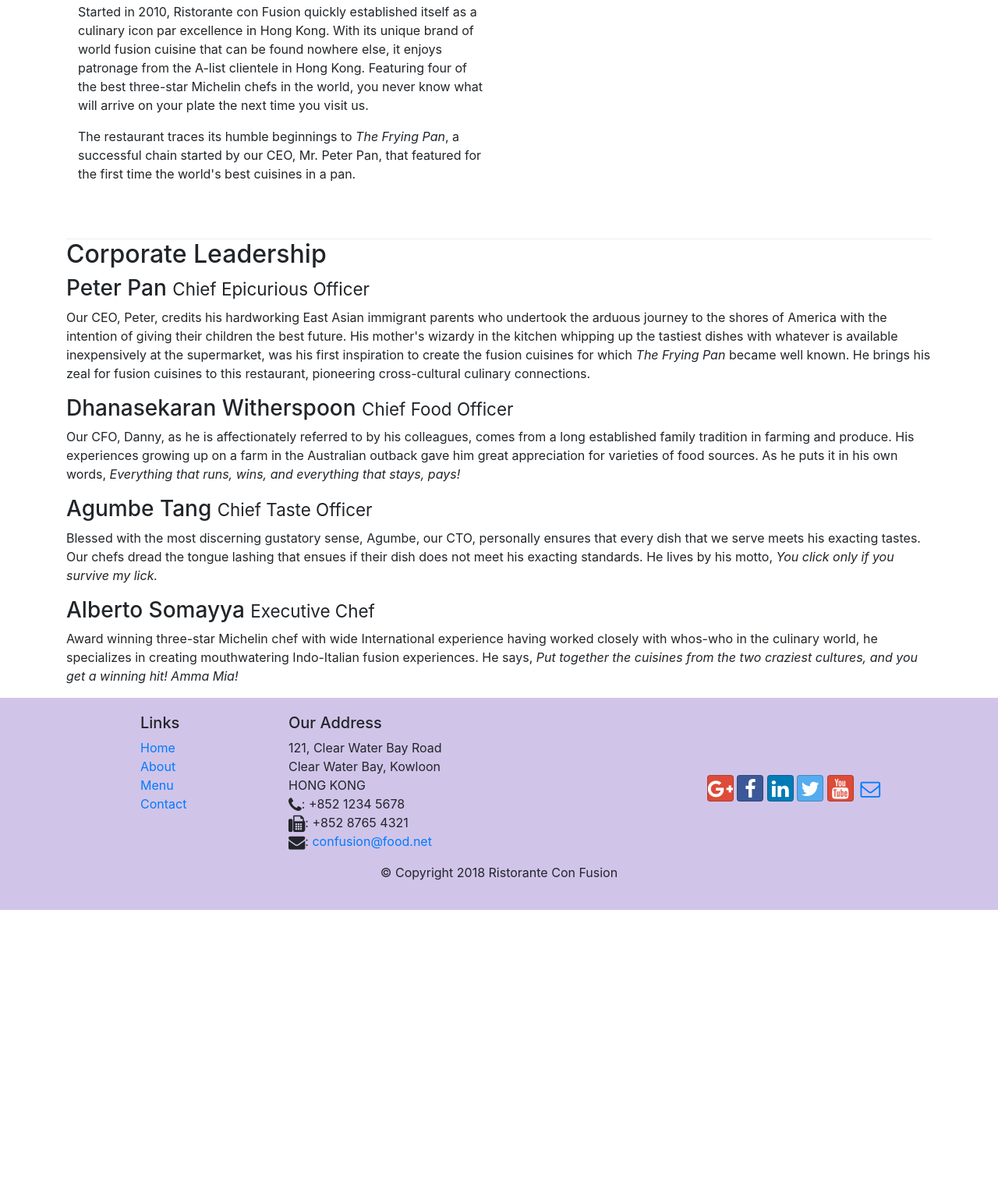
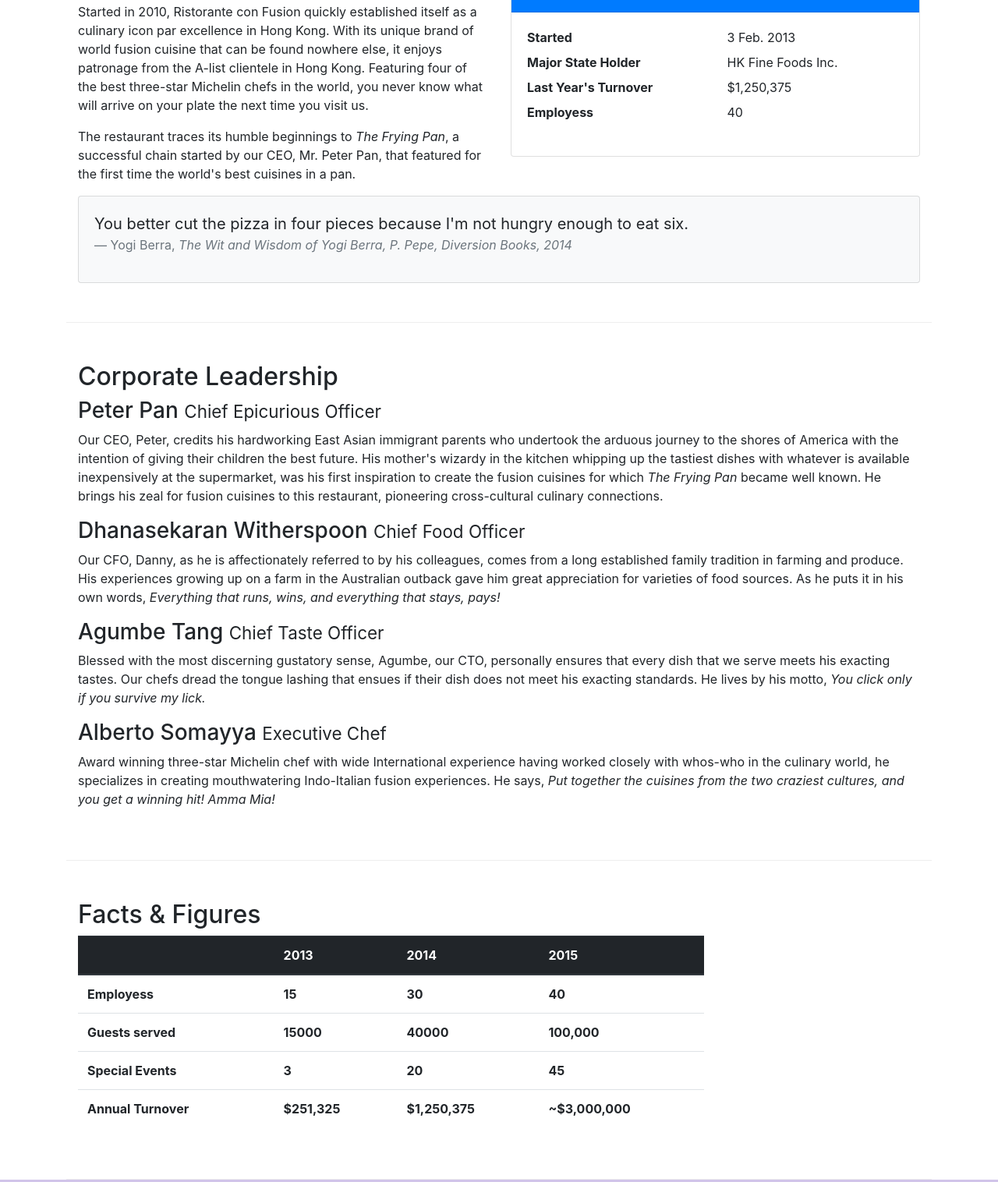
Before and after one commit to Iggelds/Coursera-Bootstrap, a website: page aboutus.html in a window 1280 px wide. Shown: the part 558-2074 px from the top of the page at 78% size. Before the commit the page ends 1725 px from the top, so only its background shows below. Drawn offline with nearby package versions, Linux system fonts and the light colour scheme.

Commit message:
Tables and Cards

```diff
--- a/aboutus.html
+++ b/aboutus.html
@@ -63,23 +63,102 @@
                 <p>Started in 2010, Ristorante con Fusion quickly established itself as a culinary icon par excellence in Hong Kong. With its unique brand of world fusion cuisine that can be found nowhere else, it enjoys patronage from the A-list clientele in Hong Kong.  Featuring four of the best three-star Michelin chefs in the world, you never know what will arrive on your plate the next time you visit us.</p>
                 <p>The restaurant traces its humble beginnings to <em>The Frying Pan</em>, a successful chain started by our CEO, Mr. Peter Pan, that featured for the first time the world's best cuisines in a pan.</p>
             </div>
-            <div class="col col-sm">
+            <div class="col-sm">
+                <div class="card">
+                    <h3 class="card-header bg-primary text-white">Facts At a Glance</h3>
+                    <div class="card-body">
+                        <dl class="row">
+                            <dt class="col-6">Started</dt>
+                            <dd class="col-6">3 Feb. 2013</dd>
+                            <dt class="col-6">Major State Holder</dt>
+                            <dd class="col-6">HK Fine Foods Inc.</dd>
+                            <dt class="col-6">Last Year's Turnover</dt>
+                            <dd class="col-6">$1,250,375</dd>
+                            <dt class="col-6">Employess</dt>
+                            <dd class="col-6">40</dd>
+                        </dl>
+                    </div>
+                </div>
+            </div>
+
+            <div class="col-12">
+                <div class="card card-body bg-light">
+                    <blockquote class="blockquote">
+                        <p class="mb-0">You better cut the pizza in four pieces
+                            because I'm not hungry enough to eat six.
+                        </p>
+                    <footer class="blockquote-footer">Yogi Berra,
+                        <cite title="Source Title">The Wit and Wisdom of Yogi Berra,
+                            P. Pepe, Diversion Books, 2014
+                        </cite>
+                    </footer>
+                    </blockquote>
+                </div>
             </div>
         </div>
 
 
-        <div class="row">
-            <div class="col col-sm col-md">
+        <div class="row row-content">
+            <div class="col-12">
                 <h2>Corporate Leadership</h2>
                 <h3>Peter Pan <small>Chief Epicurious Officer</small></h3>
-                <p class=" d-none d-sm-block">Our CEO, Peter, credits his hardworking East Asian immigrant parents who undertook the arduous journey to the shores of America with the intention of giving their children the best future. His mother's wizardy in the kitchen whipping up the tastiest dishes with whatever is available inexpensively at the supermarket, was his first inspiration to create the fusion cuisines for which <em>The Frying Pan</em> became well known. He brings his zeal for fusion cuisines to this restaurant, pioneering cross-cultural culinary connections.</p>
+                <p class="d-none d-sm-block">Our CEO, Peter, credits his hardworking East Asian immigrant parents who undertook the arduous journey to the shores of America with the intention of giving their children the best future. His mother's wizardy in the kitchen whipping up the tastiest dishes with whatever is available inexpensively at the supermarket, was his first inspiration to create the fusion cuisines for which <em>The Frying Pan</em> became well known. He brings his zeal for fusion cuisines to this restaurant, pioneering cross-cultural culinary connections.</p>
                 <h3>Dhanasekaran Witherspoon <small>Chief Food Officer</small></h3>
-                <p class=" d-none d-sm-block">Our CFO, Danny, as he is affectionately referred to by his colleagues, comes from a long established family tradition in farming and produce. His experiences growing up on a farm in the Australian outback gave him great appreciation for varieties of food sources. As he puts it in his own words, <em>Everything that runs, wins, and everything that stays, pays!</em></p>
+                <p class="d-none d-sm-block">Our CFO, Danny, as he is affectionately referred to by his colleagues, comes from a long established family tradition in farming and produce. His experiences growing up on a farm in the Australian outback gave him great appreciation for varieties of food sources. As he puts it in his own words, <em>Everything that runs, wins, and everything that stays, pays!</em></p>
                 <h3>Agumbe Tang <small>Chief Taste Officer</small></h3>
-                <p class=" d-none d-sm-block">Blessed with the most discerning gustatory sense, Agumbe, our CTO, personally ensures that every dish that we serve meets his exacting tastes. Our chefs dread the tongue lashing that ensues if their dish does not meet his exacting standards. He lives by his motto, <em>You click only if you survive my lick.</em></p>
+                <p class="d-none d-sm-block">Blessed with the most discerning gustatory sense, Agumbe, our CTO, personally ensures that every dish that we serve meets his exacting tastes. Our chefs dread the tongue lashing that ensues if their dish does not meet his exacting standards. He lives by his motto, <em>You click only if you survive my lick.</em></p>
                 <h3>Alberto Somayya <small>Executive Chef</small></h3>
-                <p class=" d-none d-sm-block">Award winning three-star Michelin chef with wide International experience having worked closely with whos-who in the culinary world, he specializes in creating mouthwatering Indo-Italian fusion experiences. He says, <em>Put together the cuisines from the two craziest cultures, and you get a winning hit! Amma Mia!</em></p>
+                <p class="d-none d-sm-block">Award winning three-star Michelin chef with wide International experience having worked closely with whos-who in the culinary world, he specializes in creating mouthwatering Indo-Italian fusion experiences. He says, <em>Put together the cuisines from the two craziest cultures, and you get a winning hit! Amma Mia!</em></p>
             </div>
+       </div>
+
+       <div class="row row-content">
+            <div class="col-12 col-sm-9">
+                <h2>Facts &amp; Figures</h2>
+                <div class="table-responsive">
+                <table class="table table stripped">
+                    <thead class="thead-dark">
+                        <tr>
+                            <th>&nbsp;</th>
+                            <th>2013</th>
+                            <th>2014</th>
+                            <th>2015</th>
+                        </tr>
+                    </thead>
+                    <tbody>
+                        <tr>
+                            <th>Employess</th>
+                            <th>15</th>
+                            <th>30</th>
+                            <th>40</th>
+                        </tr>
+                        <tr>
+                            <th>Guests served</th>
+                            <th>15000</th>
+                            <th>40000</th>
+                            <th>100,000</th>
+                        </tr>
+                        <tr>
+                            <th>Special Events</th>
+                            <th>3</th>
+                            <th>20</th>
+                            <th>45</th>
+                        </tr>
+                        <tr>
+                            <th>Annual Turnover</th>
+                            <th>$251,325</th>
+                            <th>$1,250,375</th>
+                            <th>~$3,000,000</th>
+                        </tr>
+                    </tbody>
+                </table>
+
+                </div>
+            </div>
+            <div class="col-12 col-sm-3">
+
+            </div>
+
        </div>
 
     </div>
```
